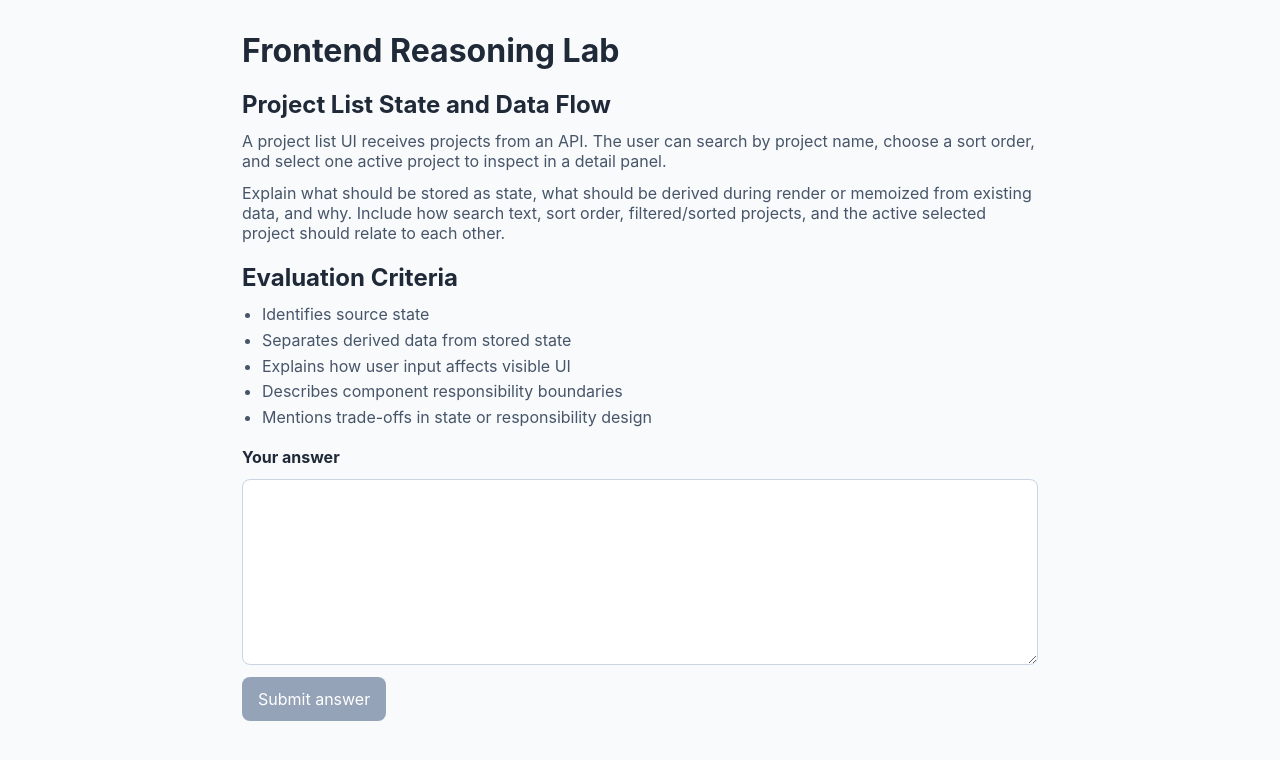
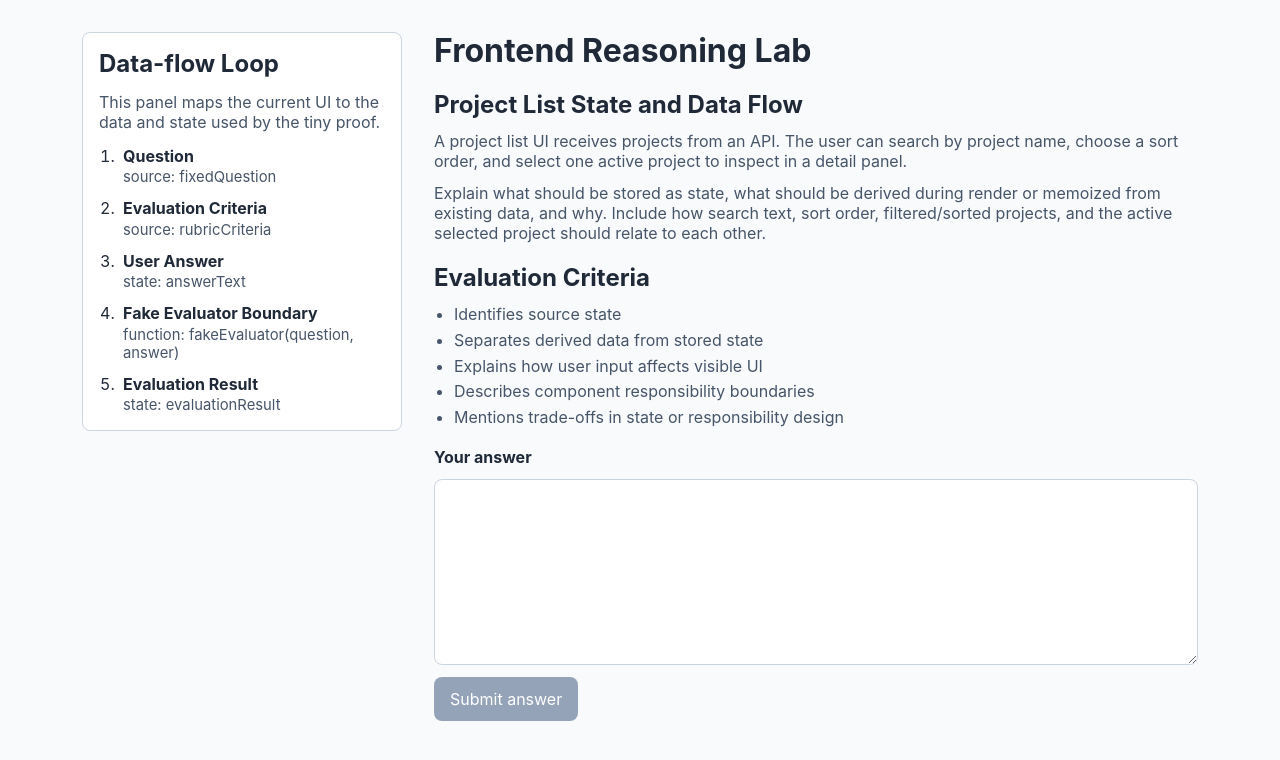
Before and after one commit to stuartchendev/frontend-reasoning-lab, a React (Vite) app: page / in a window 1280 px wide. Shown: the top 760 px of the page. Built offline with nearby package versions, Linux system fonts and the light colour scheme.

Commit message:
feat: add data-flow loop panel

```diff
--- a/src/App.tsx
+++ b/src/App.tsx
@@ -3,6 +3,29 @@ import { fixedQuestion } from "./data/fixedQuestion";
 import { rubricCriteria } from "./data/rubricCriteria";
 import { fakeEvaluator } from "./lib/fakeEvaluator";
 import type { EvaluationResult, UserAnswer } from "./types/reasoning";
+
+const flowSteps = [
+  {
+    label: "Question",
+    source: "source: fixedQuestion",
+  },
+  {
+    label: "Evaluation Criteria",
+    source: "source: rubricCriteria",
+  },
+  {
+    label: "User Answer",
+    source: "state: answerText",
+  },
+  {
+    label: "Fake Evaluator Boundary",
+    source: "function: fakeEvaluator(question, answer)",
+  },
+  {
+    label: "Evaluation Result",
+    source: "state: evaluationResult",
+  },
+];
 
 export default function App() {
   const [answerText, setAnswerText] = useState("");
@@ -34,8 +57,25 @@ export default function App() {
   }
 
   return (
-    <main className="app-shell">
-      <h1>Frontend Reasoning Lab</h1>
+    <main className="page-shell">
+      <aside className="flow-panel" aria-labelledby="flow-title">
+        <h2 id="flow-title">Data-flow Loop</h2>
+        <p>
+          This panel maps the current UI to the data and state used by the
+          tiny proof.
+        </p>
+        <ol>
+          {flowSteps.map((step) => (
+            <li key={step.label}>
+              <strong>{step.label}</strong>
+              <span>{step.source}</span>
+            </li>
+          ))}
+        </ol>
+      </aside>
+
+      <section className="app-shell" aria-labelledby="app-title">
+        <h1 id="app-title">Frontend Reasoning Lab</h1>
         <section className="question-block" aria-labelledby="question-title">
           <h2 id="question-title">{fixedQuestion.title}</h2>
           <p>{fixedQuestion.scenario}</p>
@@ -64,7 +104,9 @@ export default function App() {
           </button>
         </form>
 
-      {isEvaluating && <p className="status-text">Evaluation is running...</p>}
+        {isEvaluating && (
+          <p className="status-text">Evaluation is running...</p>
+        )}
 
         {evaluationResult && (
           <section className="result-block" aria-labelledby="result-title">
@@ -81,6 +123,7 @@ export default function App() {
             </p>
           </section>
         )}
+      </section>
     </main>
   );
 }
--- a/src/styles.css
+++ b/src/styles.css
@@ -27,18 +27,26 @@ select {
   font: inherit;
 }
 
+.page-shell {
+  min-height: 100vh;
+  width: min(1180px, 100%);
+  margin: 0 auto;
+  display: grid;
+  grid-template-columns: minmax(240px, 320px) minmax(0, 1fr);
+  gap: 2rem;
+  padding: 2rem;
+}
+
 .app-shell {
-  min-height: 100vh;
-  width: min(860px, 100%);
-  margin: 0 auto;
   display: grid;
   align-content: start;
   gap: 1.25rem;
-  padding: 2rem;
 }
 
+.flow-panel h2,
 .app-shell h1,
 .app-shell h2,
+.flow-panel p,
 .app-shell p {
   margin: 0;
 }
@@ -50,6 +58,42 @@ select {
 
 .app-shell p {
   color: #475569;
+}
+
+.flow-panel {
+  align-self: start;
+  display: grid;
+  gap: 0.875rem;
+  border: 1px solid #cbd5e1;
+  border-radius: 0.5rem;
+  padding: 1rem;
+  background: #ffffff;
+}
+
+.flow-panel p,
+.flow-panel span {
+  color: #475569;
+}
+
+.flow-panel ol {
+  display: grid;
+  gap: 0.75rem;
+  margin: 0;
+  padding-left: 1.25rem;
+}
+
+.flow-panel li {
+  padding-left: 0.25rem;
+}
+
+.flow-panel strong,
+.flow-panel span {
+  display: block;
+}
+
+.flow-panel span {
+  margin-top: 0.15rem;
+  font-size: 0.925rem;
 }
 
 .question-block,
@@ -107,3 +151,11 @@ select {
   border-top: 1px solid #cbd5e1;
   padding-top: 1rem;
 }
+
+@media (max-width: 760px) {
+  .page-shell {
+    grid-template-columns: 1fr;
+    gap: 1.25rem;
+    padding: 1.25rem;
+  }
+}
```
Lines whose indentation alone changed are shown as unchanged.
